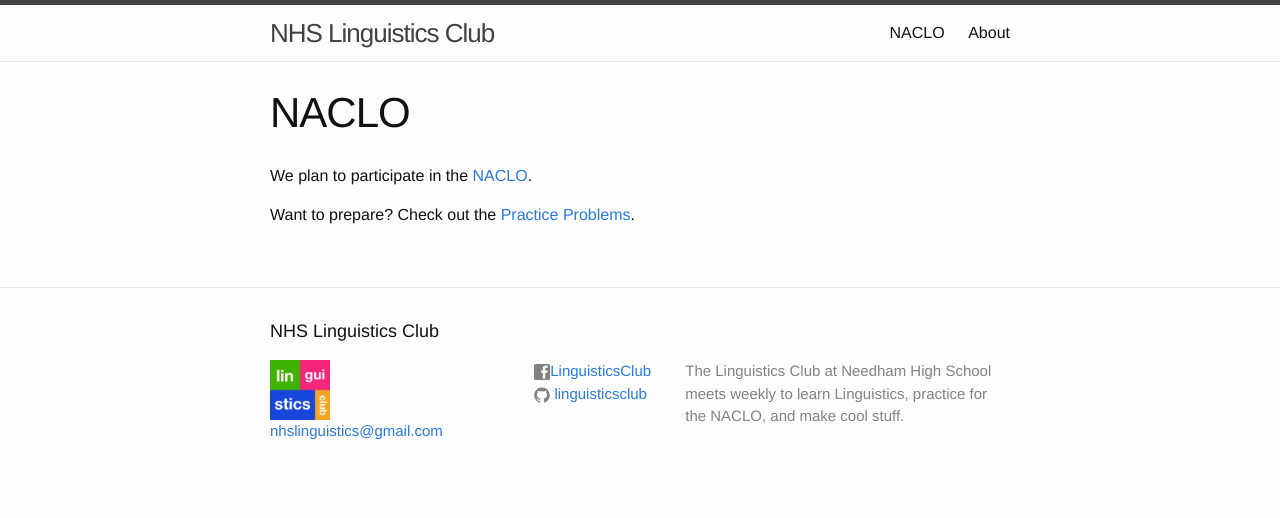
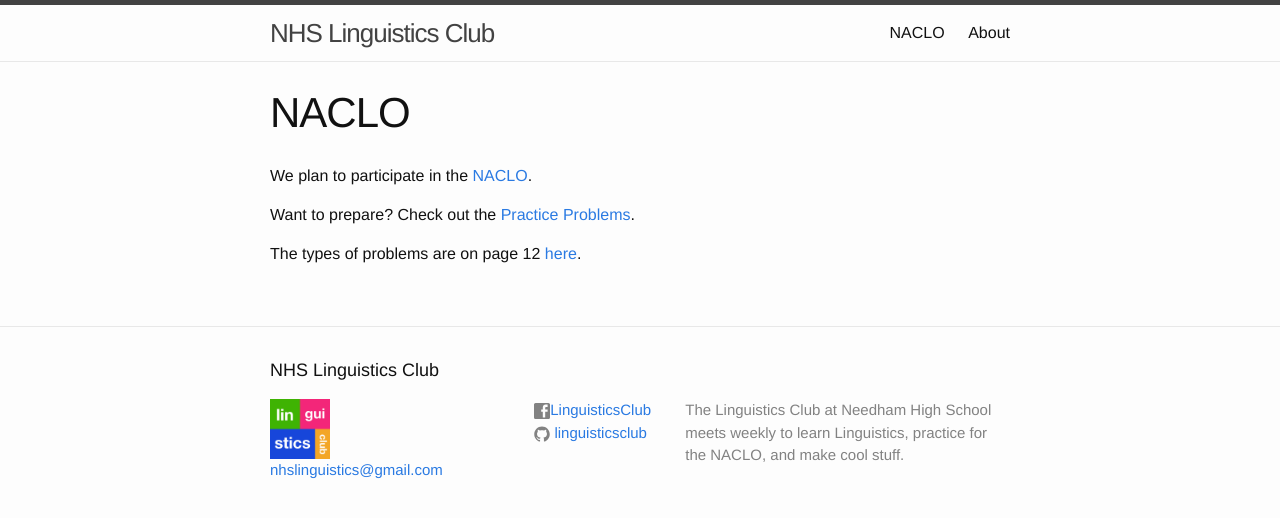
Before and after one commit to linguisticsclub/linguisticsclub.github.io, a Jekyll site: the page built from NACLO.md, in a window 1280 px wide. Shown: the top 518 px of the page. Built offline with Jekyll 4.4.1, drawn with Linux system fonts in a browser that asks for light colours.

Commit message:
Update NACLO.md

```diff
--- a/NACLO.md
+++ b/NACLO.md
@@ -7,3 +7,5 @@ permalink: /naclo/
 We plan to participate in the [NACLO](http://nacloweb.org/).
 
 Want to prepare? Check out the [Practice Problems](http://nacloweb.org/practice.php).
+
+The types of problems are on page 12 [here](http://nacloweb.org/naclo2016studenthandbook.pdf).
```
